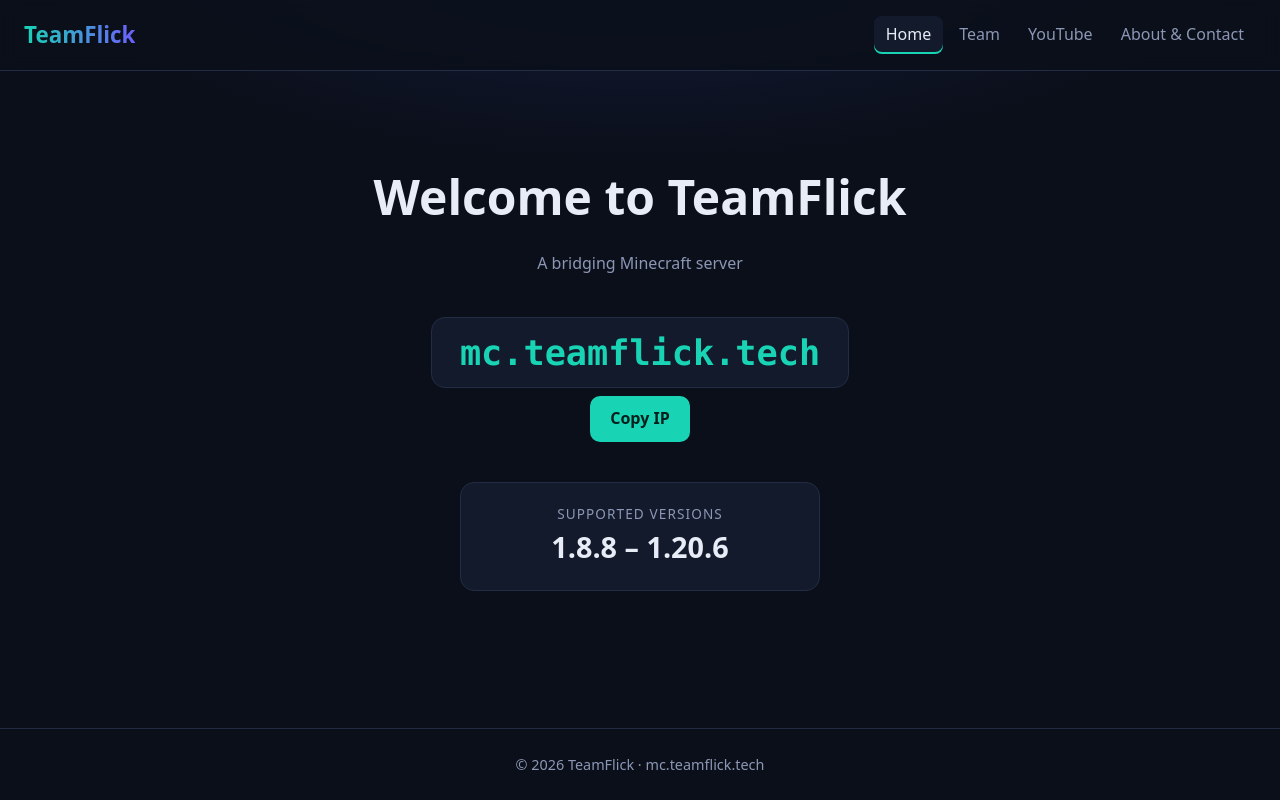
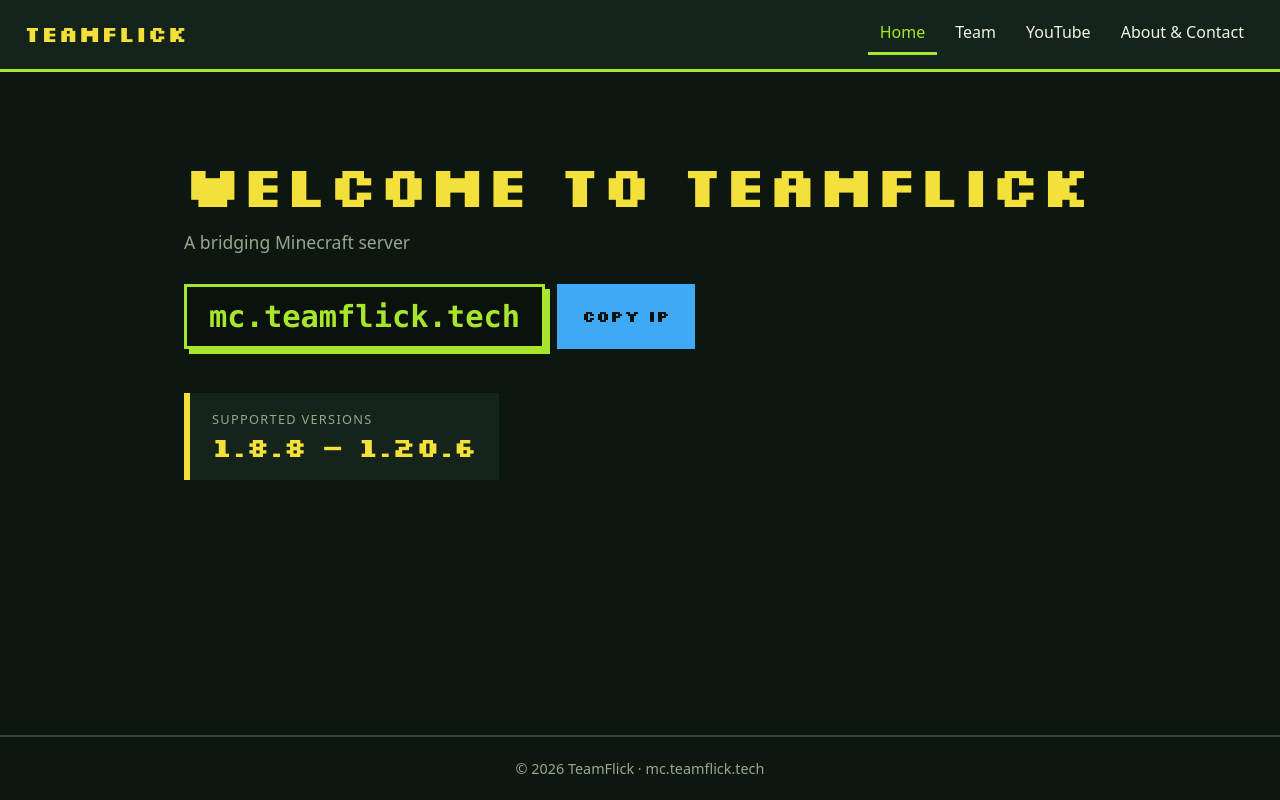
Before and after one commit to VloStudios/tflick-website, a plain HTML site: page index.html in a window 1280 px wide. Drawn offline with Linux system fonts and the light colour scheme.

Commit message:
Restyle: green/yellow theme with blue accents, pixel headings, logo slot

```diff
--- a/assets/app.js
+++ b/assets/app.js
@@ -25,7 +25,8 @@ const PAGES = [
 function chrome(site) {
   const cur = location.pathname.split("/").pop() || "index.html";
   $("#nav").append(
-    el("a", { class: "brand", href: "index.html" }, site.name),
+    el("a", { class: "brand", href: "index.html" },
+      el("img", { src: "assets/logo.png", alt: "", onerror: "this.remove()" }), site.name),
     el("nav", {}, PAGES.map(([h, l]) =>
       el("a", { href: h, class: h === cur ? "active" : "" }, l)))
   );
--- a/assets/style.css
+++ b/assets/style.css
@@ -1,47 +1,77 @@
+@import url("https://fonts.googleapis.com/css2?family=Silkscreen:wght@400;700&display=swap");
+
 :root {
-  --bg: #0b0f1a; --panel: #131a2b; --line: #222c45; --text: #e8ecf6; --muted: #8b97b5;
-  --accent: #19d3b5; --accent2: #6d5efc;
+  --bg: #0d1710;
+  --panel: #15241a;
+  --panel2: #1b2d20;
+  --line: #2c4a33;
+  --text: #eef3e4;
+  --muted: #94a88f;
+  --lime: #a8e62e;
+  --yellow: #f4e03a;
+  --blue: #3fa9f5;
+  --ink: #0b120c;
+  --pixel: "Silkscreen", ui-monospace, Menlo, Consolas, monospace;
 }
 * { box-sizing: border-box; }
 body {
-  margin: 0; background: radial-gradient(1200px 600px at 50% -200px, #1a2550 0%, var(--bg) 60%) no-repeat, var(--bg);
-  color: var(--text); font: 16px/1.6 system-ui, -apple-system, "Segoe UI", Roboto, sans-serif;
+  margin: 0; background: var(--bg); color: var(--text);
+  font: 16px/1.6 system-ui, -apple-system, "Segoe UI", Roboto, sans-serif;
   min-height: 100vh; display: flex; flex-direction: column;
 }
-#nav { display: flex; flex-wrap: wrap; gap: 12px 24px; align-items: center; justify-content: space-between;
-  padding: 16px 24px; border-bottom: 1px solid var(--line); background: rgba(11,15,26,.8); backdrop-filter: blur(8px);
-  position: sticky; top: 0; z-index: 5; }
-.brand { font-weight: 800; font-size: 1.4rem; color: var(--text); text-decoration: none;
-  background: linear-gradient(90deg, var(--accent), var(--accent2)); -webkit-background-clip: text; background-clip: text; color: transparent; }
-nav { display: flex; flex-wrap: wrap; gap: 4px; }
-nav a { color: var(--muted); text-decoration: none; padding: 6px 12px; border-radius: 8px; }
-nav a:hover { color: var(--text); background: var(--panel); }
-nav a.active { color: var(--text); background: var(--panel); box-shadow: inset 0 -2px var(--accent); }
-main { flex: 1; width: 100%; max-width: 960px; margin: 0 auto; padding: 40px 24px; }
-h1 { font-size: clamp(2rem, 6vw, 3rem); margin: 0 0 8px; }
-h2 { margin: 0 0 12px; font-size: 1.2rem; }
+a { color: var(--blue); }
+
+/* header */
+#nav {
+  display: flex; flex-wrap: wrap; gap: 10px 28px; align-items: center; justify-content: space-between;
+  padding: 14px 24px; background: var(--panel); border-bottom: 3px solid var(--lime);
+}
+.brand { display: flex; align-items: center; gap: 10px; font-family: var(--pixel); font-weight: 700;
+  font-size: 1.4rem; color: var(--yellow); text-decoration: none; letter-spacing: .02em; }
+.brand img { height: 36px; width: auto; image-rendering: pixelated; }
+nav { display: flex; flex-wrap: wrap; gap: 2px 6px; }
+nav a { color: var(--text); text-decoration: none; padding: 6px 12px; font-weight: 500; border-bottom: 3px solid transparent; }
+nav a:hover { color: var(--blue); border-bottom-color: var(--blue); }
+nav a.active { color: var(--lime); border-bottom-color: var(--lime); }
+
+main { flex: 1; width: 100%; max-width: 960px; margin: 0 auto; padding: 40px 24px 56px; }
+h1 { font-family: var(--pixel); font-size: clamp(1.8rem, 6vw, 2.8rem); line-height: 1.15; margin: 0 0 10px; color: var(--yellow); }
+h2 { font-family: var(--pixel); font-size: 1.15rem; margin: 0 0 12px; color: var(--lime); }
 .muted { color: var(--muted); }
-.hero { text-align: center; padding: 48px 0 24px; }
-.ip { display: inline-block; margin: 24px 0 8px; padding: 14px 28px; border-radius: 14px; background: var(--panel);
-  border: 1px solid var(--line); font: 700 clamp(1.4rem, 5vw, 2.2rem) ui-monospace, Menlo, Consolas, monospace; color: var(--accent); }
-.btn { cursor: pointer; border: 0; border-radius: 10px; padding: 10px 20px; font: inherit; font-weight: 600;
-  color: #04201c; background: var(--accent); }
-.btn:hover { filter: brightness(1.1); }
-.stat { margin: 40px auto 0; max-width: 360px; padding: 20px; border-radius: 14px; background: var(--panel); border: 1px solid var(--line); }
-.stat .label { color: var(--muted); font-size: .85rem; text-transform: uppercase; letter-spacing: .08em; }
-.stat .value { font-size: 1.8rem; font-weight: 700; }
-.grid { display: grid; grid-template-columns: repeat(auto-fill, minmax(200px, 1fr)); gap: 12px; }
-.card { display: flex; gap: 12px; padding: 14px; border-radius: 12px; background: var(--panel); border: 1px solid var(--line);
+
+/* home */
+.hero { padding: 40px 0 8px; }
+.hero h1 { font-size: clamp(2.2rem, 8vw, 3.6rem); }
+.hero .muted { font-size: 1.1rem; margin: 0 0 28px; }
+.ip-row { display: flex; flex-wrap: wrap; gap: 12px; align-items: stretch; }
+.ip { padding: 12px 22px; background: var(--ink); border: 3px solid var(--lime); box-shadow: 5px 5px 0 var(--lime);
+  font: 700 clamp(1.2rem, 4.5vw, 1.9rem) ui-monospace, Menlo, Consolas, monospace; color: var(--lime); }
+.btn { cursor: pointer; border: 3px solid var(--blue); background: var(--blue); color: var(--ink);
+  padding: 0 22px; font: 700 1rem var(--pixel); }
+.btn:hover { background: var(--ink); color: var(--blue); }
+.btn:active { transform: translate(2px, 2px); }
+.stat { margin-top: 44px; display: inline-block; min-width: 260px; padding: 16px 22px; background: var(--panel);
+  border-left: 6px solid var(--yellow); }
+.stat .label { color: var(--muted); font-size: .8rem; text-transform: uppercase; letter-spacing: .1em; }
+.stat .value { font: 700 1.7rem var(--pixel); color: var(--yellow); }
+
+/* cards */
+.grid { display: grid; grid-template-columns: repeat(auto-fill, minmax(210px, 1fr)); gap: 14px; }
+.card { display: flex; gap: 12px; padding: 12px 14px; background: var(--panel); border: 2px solid var(--line);
   color: var(--text); text-decoration: none; }
-a.card:hover { border-color: var(--accent); transform: translateY(-2px); transition: .15s; }
+a.card:hover { border-color: var(--blue); box-shadow: 4px 4px 0 var(--blue); transform: translate(-2px, -2px); }
 .member { align-items: center; }
-.member img { border-radius: 8px; image-rendering: pixelated; background: var(--line); }
-.rank { margin-bottom: 28px; }
-.tag { display: inline-block; padding: 2px 12px; border-radius: 999px; font-weight: 700; font-size: .95rem;
-  color: var(--c, #fff); border: 1px solid var(--c, #fff); background: color-mix(in srgb, var(--c, #fff) 12%, transparent); }
-.yttag { --c: #ff4d4d; align-self: flex-start; font-size: .8rem; color: #ff4d4d; border-color: #ff4d4d; background: rgba(255,77,77,.12); }
+.member img { width: 44px; height: 44px; image-rendering: pixelated; background: var(--line); }
+.rank { margin-bottom: 30px; }
+.tag { display: inline-block; padding: 2px 10px; font: 700 .8rem var(--pixel); background: var(--c, var(--lime)); color: var(--ink); }
+.rank h2 { margin-bottom: 14px; }
+.yttag { --c: #ff5a4d; align-self: flex-start; }
 .yt, .link { flex-direction: column; gap: 6px; }
-.go { color: var(--accent); font-size: .9rem; margin-top: 4px; }
+.yt strong, .link strong { font-size: 1.1rem; }
+.go { color: var(--blue); font-weight: 600; font-size: .9rem; margin-top: 4px; }
+
 ul { padding-left: 20px; }
-section.block { margin-bottom: 32px; }
-#footer { text-align: center; padding: 24px; color: var(--muted); border-top: 1px solid var(--line); font-size: .9rem; }
+li::marker { color: var(--lime); }
+section.block { margin-bottom: 36px; }
+
+#footer { text-align: center; padding: 20px; color: var(--muted); border-top: 2px solid var(--line); font-size: .9rem; }
--- a/index.html
+++ b/index.html
@@ -13,8 +13,7 @@
 <div class="hero">
   <h1>Welcome to TeamFlick</h1>
   <p class="muted" id="tagline"></p>
-  <div class="ip" id="ip">…</div><br>
-  <span id="copy"></span>
+  <div class="ip-row"><div class="ip" id="ip">…</div><span id="copy" style="display:flex"></span></div>
   <div class="stat"><div class="label">Supported versions</div><div class="value" id="versions">…</div></div>
 </div>
 </main>
```
